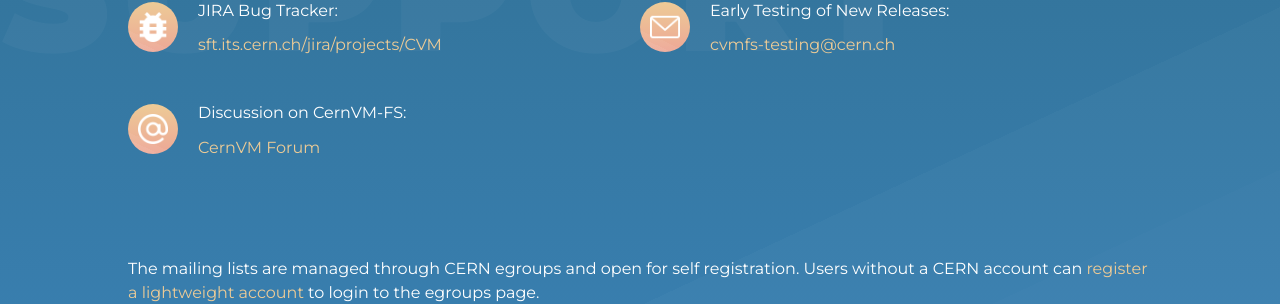
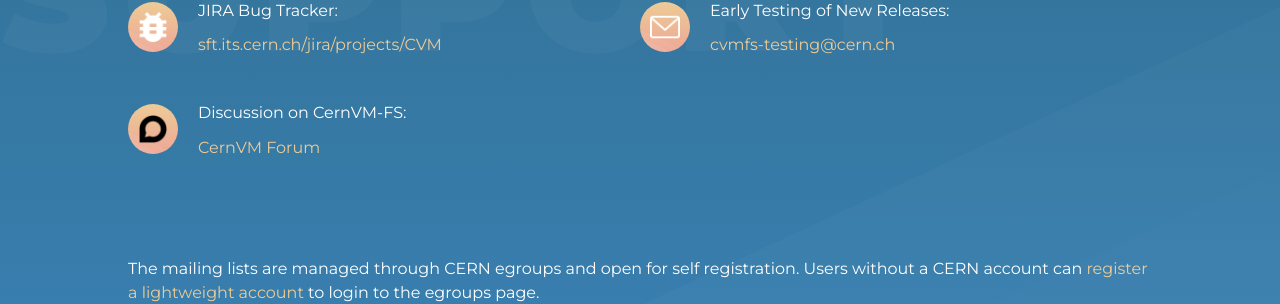
Before and after one commit to cernvm/web-cvmfs, a Jekyll site: the page built from index.html, in a window 1280 px wide and 900 px high, scrolled down 4022 px. Shown: the part 405-709 px from the top of the window. Built offline with Jekyll 4.4.1, drawn with Linux system fonts in a browser that asks for light colours.

Commit message:
use discourse icon

```diff
--- a/_includes/footer.html
+++ b/_includes/footer.html
@@ -27,7 +27,7 @@
           <p>Early Testing of New Releases:</p>
           <a href="mailto:cvmfs-testing@cern.ch">cvmfs-testing@cern.ch</a>
         </div>
-        <div class="link icon-email-at">
+        <div class="link icon-discourse">
           <p>Discussion on CernVM-FS:</p>
           <a href="https://cernvm-forum.cern.ch">CernVM Forum</a>
         </div>
```
